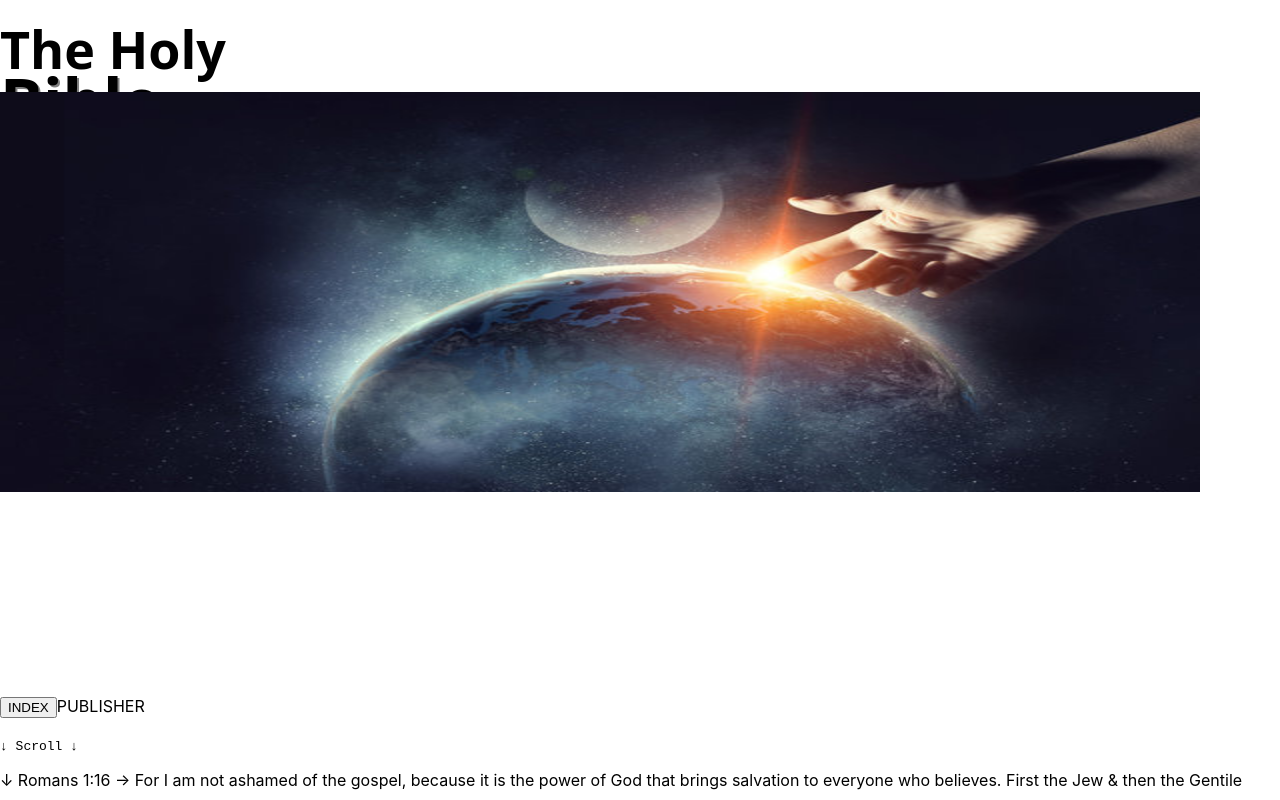
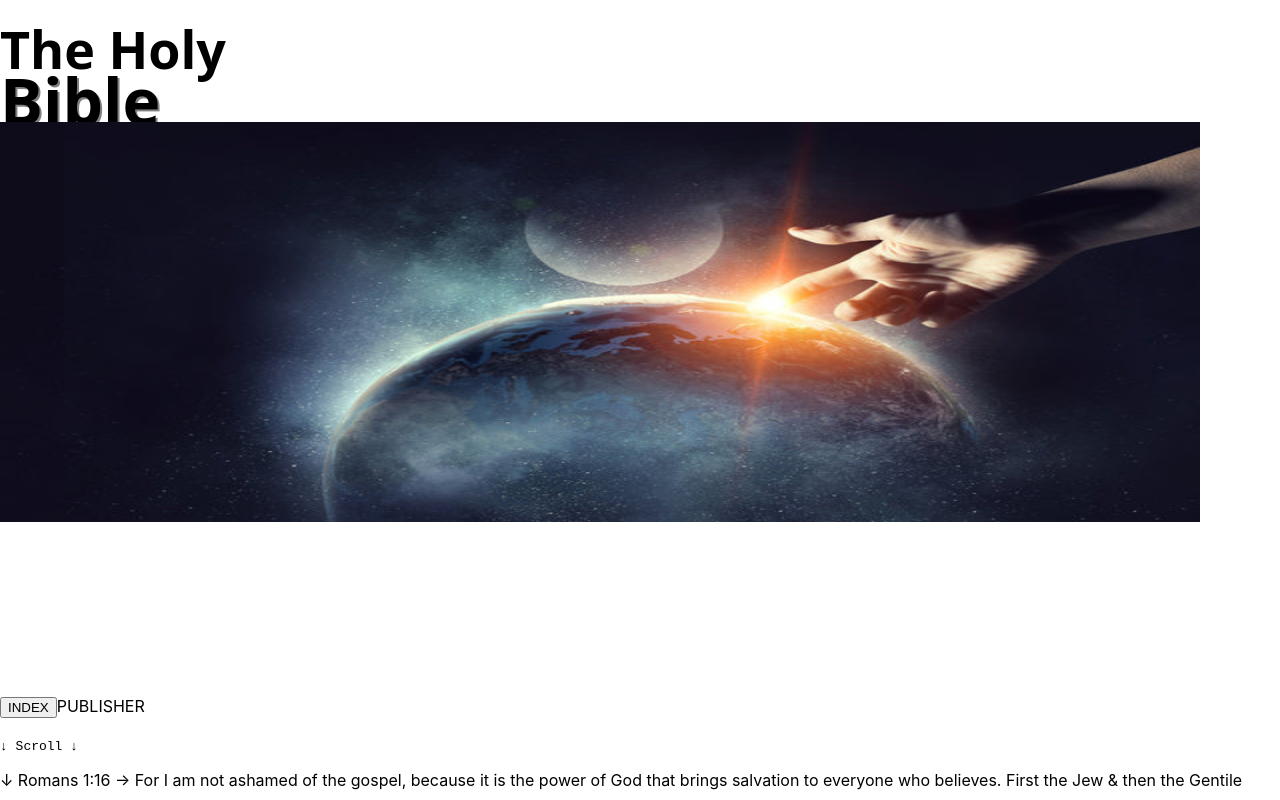
Before and after one commit to jnutt367/the-holy-bible, a Next.js app: page / in a window 1280 px wide. Shown: the top 800 px of the page. Built offline with nearby package versions, Linux system fonts and the light colour scheme.

Commit message:
Update Home.module.css

```diff
--- a/styles/Home.module.css
+++ b/styles/Home.module.css
@@ -18,5 +18,5 @@
 }
 .hero {
   position:relative;
-  top: -200px;
+  top: -170px;
 }
```
